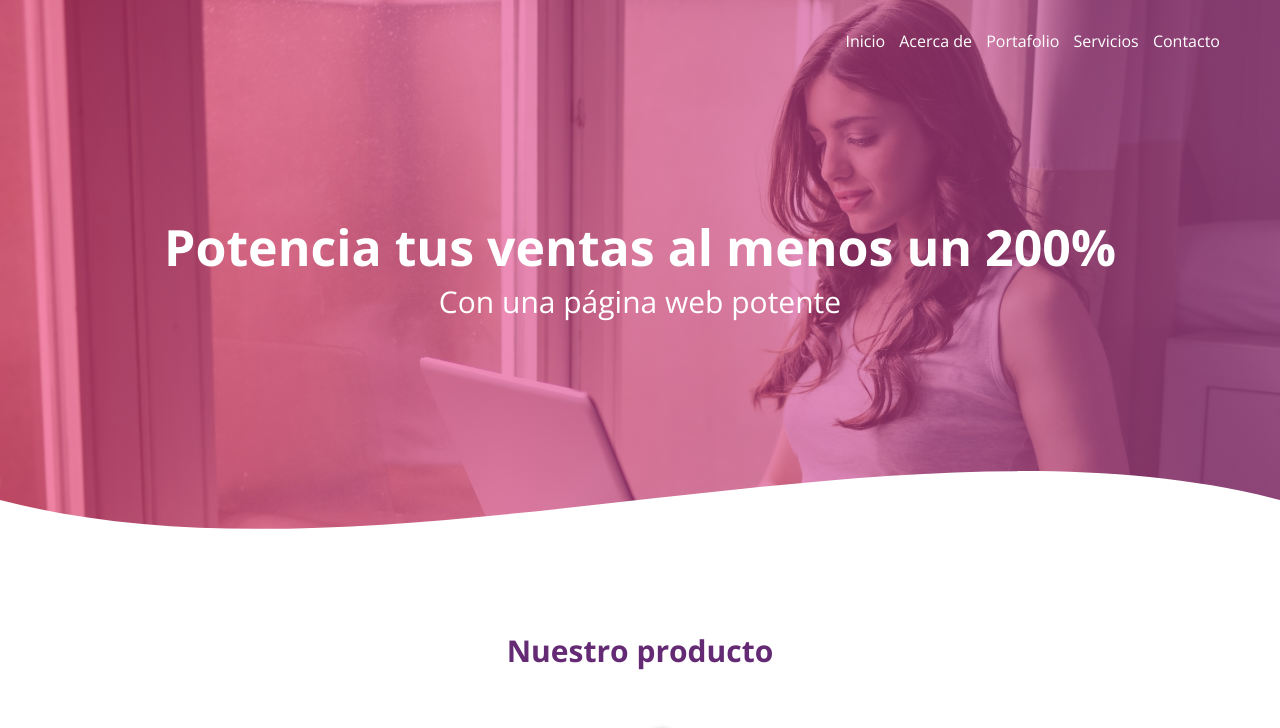
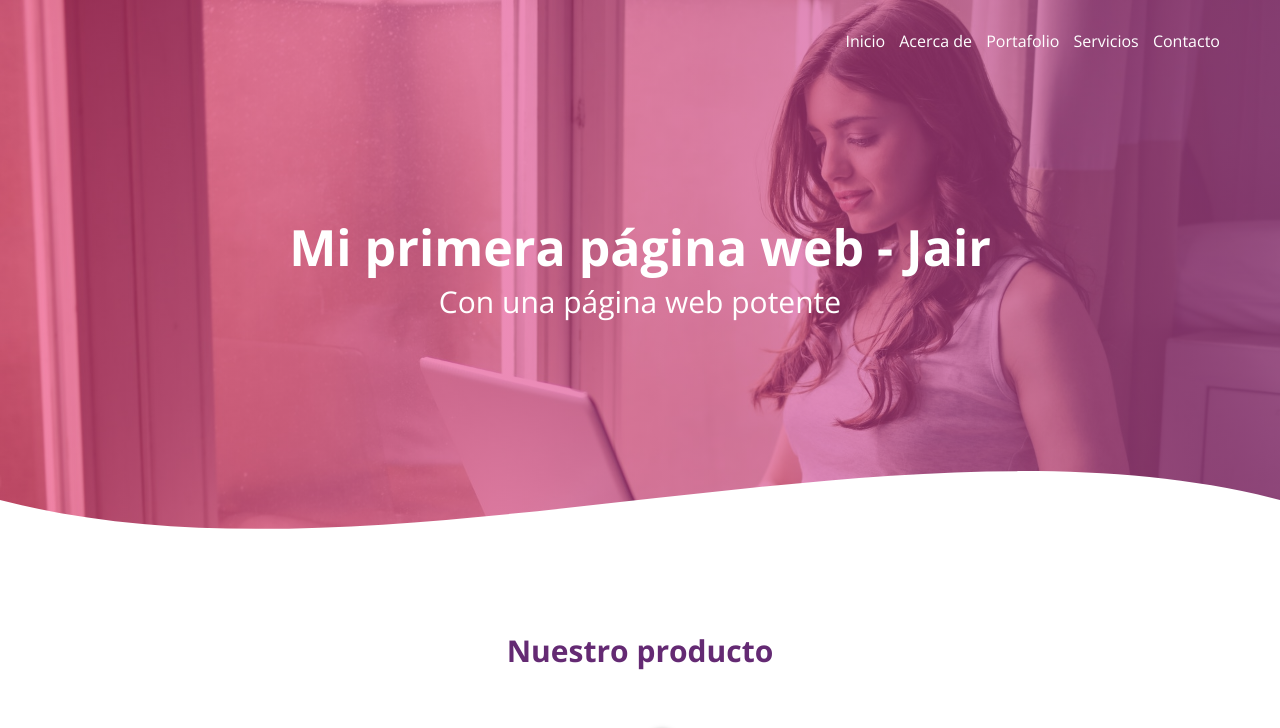
Before and after one commit to jairsanc/jairsanc.github.io, a plain HTML site: page index.html in a window 1280 px wide. Shown: the top 728 px of the page. Drawn offline with nearby package versions, Linux system fonts and the light colour scheme.

Commit message:
nuevo h1

```diff
--- a/index.html
+++ b/index.html
@@ -21,7 +21,7 @@
             <a href="#">Contacto</a>
         </nav>
         <section class="textos-header">
-            <h1>Potencia tus ventas al menos un 200%</h1>
+            <h1>Mi primera página web - Jair</h1>
             <h2>Con una página web potente</h2>
         </section>
         <div class="wave" style="height: 150px; overflow: hidden;"><svg viewBox="0 0 500 150" preserveAspectRatio="none"
```
